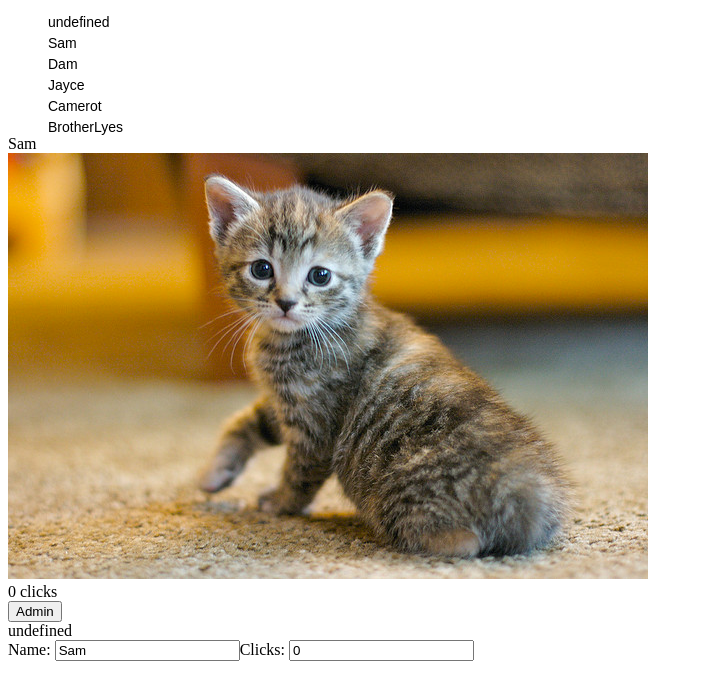
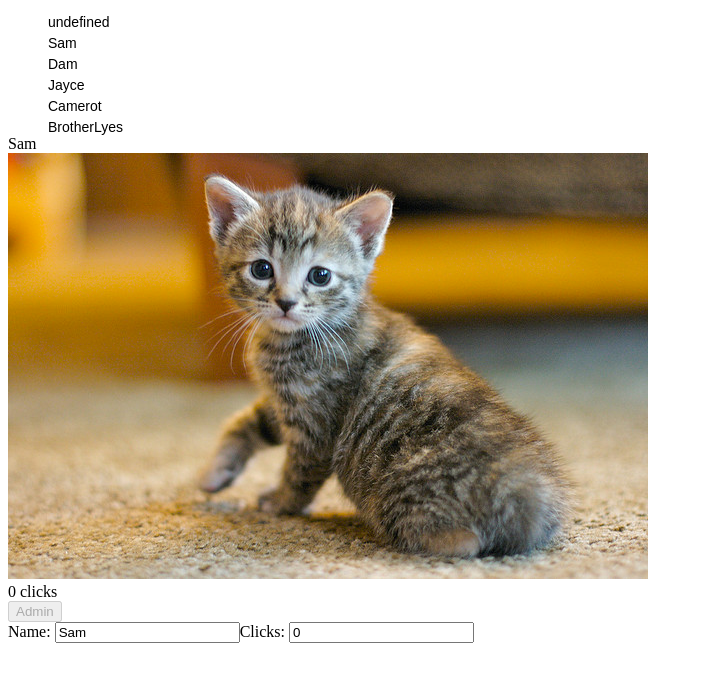
Before and after one commit to yunior05/Catclicker, a plain HTML site: page index.html in a window 1280 px wide. Both pictures are taken after a click on the button "Admin". Shown: the whole page, without its empty margins (0-703 px from the left). Drawn offline with nearby package versions, Linux system fonts and the light colour scheme.

Commit message:
Disable admin button

```diff
--- a/index.html
+++ b/index.html
@@ -7,7 +7,9 @@
 <body>
 <ul class="cat-list"></ul>
 <div class="cat-container"></div>
+<div class="button-container">
 <button class="admin-button" type="button">Admin</button>
+</div>
 <div class="form-container"></div>
 <script src="http://ajax.googleapis.com/ajax/libs/jquery/1.11.1/jquery.min.js"></script>
 <script type="text/javascript" src="js/app.js"></script>
--- a/js/app.js
+++ b/js/app.js
@@ -86,7 +86,7 @@ $(function(){
 		},
 		render: function(){
 			//add to div.cat-container the image, name and count of clicks, for this cats
-			this.Html = '';
+			this.Html = "";
 			this.Html += '<span class="name">' + this.cat.name +
 			'</span>'+'<img class="cat-image" src="'+this.cat.url+'"><br>'+this.cat.countClicks + ' clicks';
 			this.box.html(this.Html);
@@ -101,6 +101,7 @@ $(function(){
 	var view_form = {
 		init: function(cat){
 			this.adminButton = $(".admin-button");
+			this.divButton = $(".button-container");
 			this.formDiv = $(".form-container");
 			this.HtmlForm = "";
 			this.cat = cat;
@@ -111,9 +112,10 @@ $(function(){
 			this.cat = cat;
 			//Render Form
 			this.adminButton[0].addEventListener("click", function(){
-				this.HtmlForm += '<form class="form-data">Name: <input type="text" name="name" value ="'+view_form.cat.name+'">'+
+				this.HtmlForm = '<form class="form-data">Name: <input type="text" name="name" value ="'+view_form.cat.name+'">'+
 				'Clicks: <input type="text" name="countClicks" value="'+view_form.cat.countClicks+'"></form>';
 				view_form.formDiv.html(this.HtmlForm);
+				view_form.divButton.html('<button class="admin-button" type="button" disabled>Admin</button>');
 			});
 		}
 	};
```
